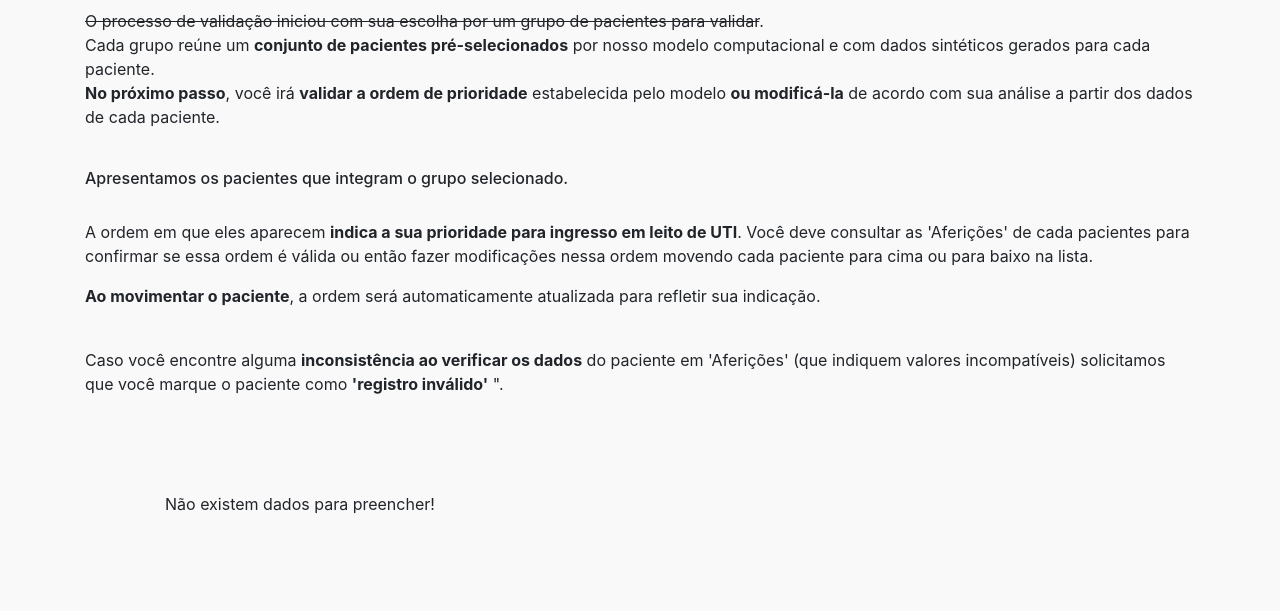
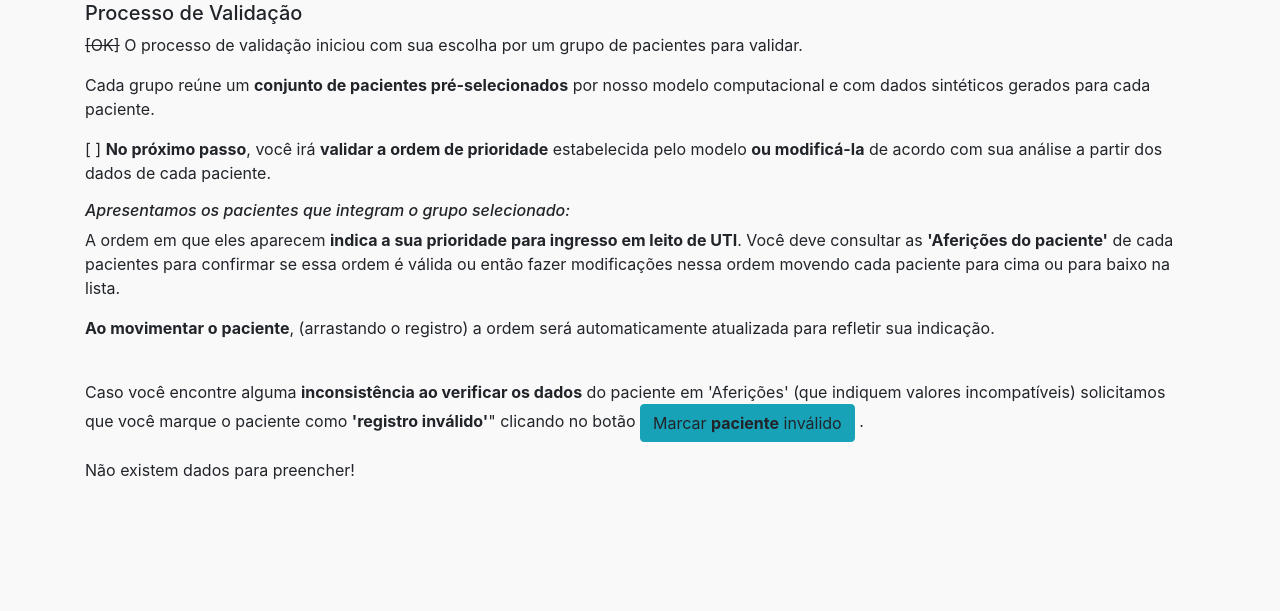
Before and after one commit to alisonsassi95/MasterMedicalDecisionSupport, a Django app: page /validation_group/1 in a window 1280 px wide. Shown: the part 83-694 px from the top of the page. Run offline with Django 3.2, Linux system fonts and the light colour scheme; the visitor is signed in with stand-in values (Sample User, id 1); data that the repository does not hold is empty; some libraries are stand-ins or nearby versions.

Commit message:
melhorias conforme professor

```diff
--- a/patient/templates/validation.html
+++ b/patient/templates/validation.html
@@ -235,16 +235,16 @@
 <body className='snippet-body'>
     <script src="https://code.jquery.com/ui/1.13.1/jquery-ui.js"></script>
     <div class="page-content page-container" id="page-content">
+        <br>
         <h5>Processo de Validação</h5>
-        <p> <s>O processo de validação iniciou com sua escolha por um grupo de pacientes para validar</s>.<br>
-            Cada grupo reúne um <b>conjunto de pacientes pré-selecionados</b> por nosso modelo computacional e com dados sintéticos gerados para cada paciente. <br>
-            <b>No próximo passo</b>, você irá <b>validar a ordem de prioridade</b> estabelecida pelo modelo <b>ou modificá-la</b> de acordo com sua análise a partir dos dados de cada paciente.</p>
-            <br>
-            <h6>Apresentamos os pacientes que integram o grupo selecionado.</h6> <br>
-             <p> A ordem em que eles aparecem <b>indica a sua prioridade para ingresso em leito de UTI</b>. Você deve consultar as 'Aferições' de cada pacientes para confirmar se essa ordem é válida ou então fazer modificações nessa ordem movendo cada paciente para cima ou para baixo na lista.</p>
-             <p> <b>Ao movimentar o paciente</b>, a ordem será automaticamente atualizada para refletir sua indicação. </p> <br>
-             <p> Caso você encontre alguma <b>inconsistência ao verificar os dados</b> do paciente em 'Aferições' (que indiquem valores incompatíveis) solicitamos que você marque o paciente como <b>'registro inválido'</b> ".</p>
-        <div class="padding">
+        <p> <s>[OK]</s> O processo de validação iniciou com sua escolha por um grupo de pacientes para validar.</p>
+            <p> Cada grupo reúne um <b>conjunto de pacientes pré-selecionados</b> por nosso modelo computacional e com dados sintéticos gerados para cada paciente.</p>
+            <p>[ ] <b>No próximo passo</b>, você irá <b>validar a ordem de prioridade</b> estabelecida pelo modelo <b>ou modificá-la</b> de acordo com sua análise a partir dos dados de cada paciente.</p>
+            <h6><i>Apresentamos os pacientes que integram o grupo selecionado:</i></h6>
+             <p> A ordem em que eles aparecem <b>indica a sua prioridade para ingresso em leito de UTI</b>. Você deve consultar as <b>'Aferições do paciente'</b> de cada pacientes para confirmar se essa ordem é válida ou então fazer modificações nessa ordem movendo cada paciente para cima ou para baixo na lista.</p>
+             <p> <b>Ao movimentar o paciente</b>, (arrastando o registro) a ordem será automaticamente atualizada para refletir sua indicação. </p> <br>
+             <p> Caso você encontre alguma <b>inconsistência ao verificar os dados</b> do paciente em 'Aferições' (que indiquem valores incompatíveis) solicitamos que você marque o paciente como <b>'registro inválido'</b>" clicando no botão <a class="btn btn-info"> Marcar <b>paciente</b> inválido</a> .</p>
+        <!--<div class="padding">-->
             {% if patient_records %}
             <section>
                 <form>
@@ -277,7 +277,11 @@
                                                 SPICT: {{ data.MeaningSpict }} <br>
                                                 ECOG: {{ data.MeaningEcog }} <br>
                                             </p>
-
+                                            <!--<div>
+                                                <a class="btn btn-success" onclick="alterarPosicao(id)">Subir posição</a>
+                                                &ensp;&ensp;
+                                                <a class="btn btn-danger" onclick="alterarPosicao()">Descer Posição</a>
+                                            </div>-->
                                         </div>
                                     </div>
                                 </div>
@@ -293,7 +297,7 @@
             {% else %}
             <p>Não existem dados para preencher!</p>
             {% endif %}
-        </div>
+        <!--</div>-->
     </div>
 
 
@@ -343,6 +347,15 @@
                     panel.style.display = "block";
                 }
             });
+        }
+
+        function alterarPosicao(id) {
+            console.log(id)
+            const items = $("#sortable").children();
+            console.log(items)
+            var newVal = $(this).index() + 1;
+            console.log(newVal)
+            $(items).children('.card').children('.index').html(newVal);
         }
 
         let changeS = {}
--- a/patient/views.py
+++ b/patient/views.py
@@ -1,9 +1,11 @@
+
 from django.http import JsonResponse
 from django.contrib.auth.decorators import login_required
 from django.shortcuts import redirect, render
 from .models import DataPatient
 from django.views.decorators.csrf import csrf_exempt
-
+import smtplib
+import email.message
 from django.core.paginator import Paginator
 
 
@@ -58,6 +60,7 @@ def updateOrder(request):
             idPatient.exported = 1
             idPatient.validatedDoctor = request.user.id
             idPatient.save()
+        enviar_email("Classificação", "Uma nova classificação foi criada.")
         return redirect('endValidation')
 
 @login_required
@@ -76,4 +79,21 @@ def justification(request):
             idPatient.justification = value
             idPatient.active = 0
             idPatient.save()
+            enviar_email("Justificativa", "Uma justificativa foi criada: <br> Valor:"+value+ " <br> ID Paciente: "+ key)
         return redirect('endValidation')
+
+def enviar_email(titulo_email,corpo_email):
+    msg = email.message.Message()
+    msg['Subject'] = "Sistema Mestrado - " + titulo_email
+    msg['From'] = 'medicalsuportsistem@gmail.com'
+    msg['To'] = 'alisonsassi@outlook.com'
+    password = 'cbkjwoewaegpmqgz'
+    msg.add_header('Content-Type', 'text/html')
+    msg.set_payload(corpo_email )
+
+    s = smtplib.SMTP('smtp.gmail.com: 587')
+    s.starttls()
+    # Login Credentials for sending the mail
+    s.login(msg['From'], password)
+    s.sendmail(msg['From'], [msg['To']], msg.as_string().encode('utf-8'))
+    print('Email enviado')
```
